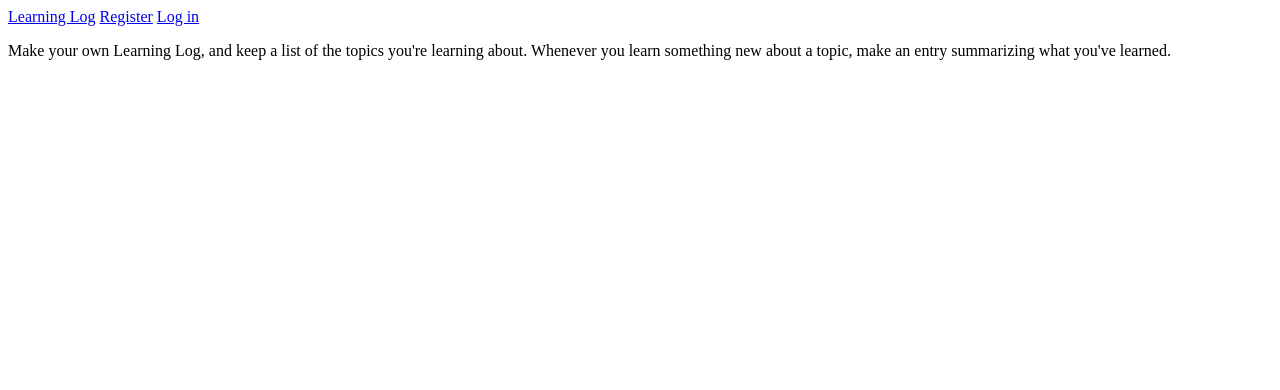
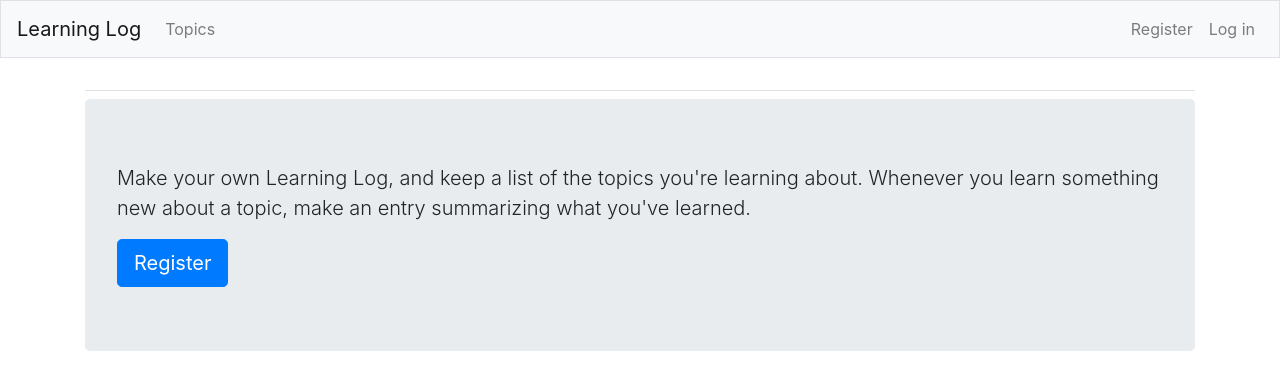
Before and after one commit to ltiernon/learning_log, a Django app: page / in a window 1280 px wide. Shown: the top 390 px of the page. Run offline with Django 3.2, Linux system fonts and the light colour scheme; some libraries are stand-ins or nearby versions.

Commit message:
Initial commit

```diff
--- a/MainApp/templates/mainapp/base.html
+++ b/MainApp/templates/mainapp/base.html
@@ -1,15 +1,71 @@
-<p>
-<a href="{% url 'MainApp:index' %}">Learning Log</a>
-{% if user.is_authenticated %}
-    Hello, {{ user.username }}
-    <a href="{% url 'MainApp:topics' %}">Topics</a>
-    <a href="{% url 'users:logout' %}">Log out</a>
-{% else %}
-    <a href="{% url 'users:register' %}">Register</a>
-    <a href="{% url 'users:login' %}">Log in</a>
-{% endif %}
-</p>
+{% load bootstrap4 %}
 
-{% block content %}
+<!doctype html>
 
-{% endblock content %}
+<html lang="en">
+    <head>
+        <meta charset="utf-8">
+        <meta name="viewport" content="width=device-width, initial-scale=1,
+          shrink-to-fit=no">
+        <title>Learning Log</title>
+
+        {% bootstrap_css %}
+        {% bootstrap_javascript jquery='full' %}
+
+    </head>
+
+    <body>
+        <nav class="navbar navbar-expand-md navbar-light bg-light mb-4 border">
+
+        <a class="navbar-brand" href="{% url 'MainApp:index'%}">Learning Log</a>
+
+        <button class="navbar-toggler" type="button" data-toggle="collapse"
+            data-target="#navbarCollapse" aria-controls="navbarCollapse"
+            aria-expanded="false" aria-label="Toggle navigation">
+            <span class="navbar-toggler-icon"></span>
+        </button>
+
+        <div class="collapse navbar-collapse" id="navbarCollapse">
+            <ul class="navbar-nav mr-auto">
+                <li class="nav-item">
+                <a class="nav-link" href="{% url 'MainApp:topics'%}">Topics</a></li>
+            </ul>
+
+            <ul class="navbar-nav ml-auto">
+                {% if user.is_authenticated %}
+
+                <li class="nav-item">
+                    <span class="navbar-text">Hello, {{ user.username }}.</span>
+                </li>
+                <li class="nav-item">
+                    <a class="nav-link" href="{% url 'users:logout' %}">Log out</a>
+                </li>
+
+                {% else %}
+                  <li class="nav-item">
+                    <a class="nav-link" href="{% url 'users:register' %}">Register</a>
+                  </li>
+                  <li class="nav-item">
+                    <a class="nav-link" href="{% url 'users:login' %}">Log in</a></li>
+                {% endif %}
+              </ul>
+        </div>
+
+        </nav>
+
+        <main role="main" class="container">
+            <div class="pb-2 mb-2 border-bottom">
+                {% block page_header %}{% endblock page_header %}
+            </div>
+
+            <div>
+                {% block content %}{% endblock content %}
+            </div>
+        </main>
+
+    </body>
+
+
+
+
+</html>
--- a/MainApp/templates/mainapp/index.html
+++ b/MainApp/templates/mainapp/index.html
@@ -1,10 +1,11 @@
 {% extends "MainApp/base.html" %}
 
 {% block content %}
-        <p> Make your own Learning Log, and keep a list of the
+    <div class="jumbotron">
+        <p class="lead">Make your own Learning Log, and keep a list of the
             topics you're learning about. Whenever you learn something new
             about a topic, make an entry summarizing what you've learned.
         </p>
-
-
+        <a class="btn btn-primary btn-lg" href="{% url 'users:register' %}">Register</a>
+    </div>
 {% endblock content %}
--- a/MainApp/templates/mainapp/topics.html
+++ b/MainApp/templates/mainapp/topics.html
@@ -13,7 +13,7 @@
   <ul class="list-group border-bottom pb-2 mb-4">
       <!-- for loop to loop through each topic
        NOTE: not like python, needs a endfor -->
-     {% for topic in topics %}
+     {% for topic in all_topics %}
 
      <!-- To print a variable in a template, wrap the
         variable name in double braces. -->
```
Also changed, not shown: MainApp/templates/mainapp/login.html (deleted, +0 -30 lines), users/templates/registration/login.html (+22 -15 lines), db.sqlite3.
